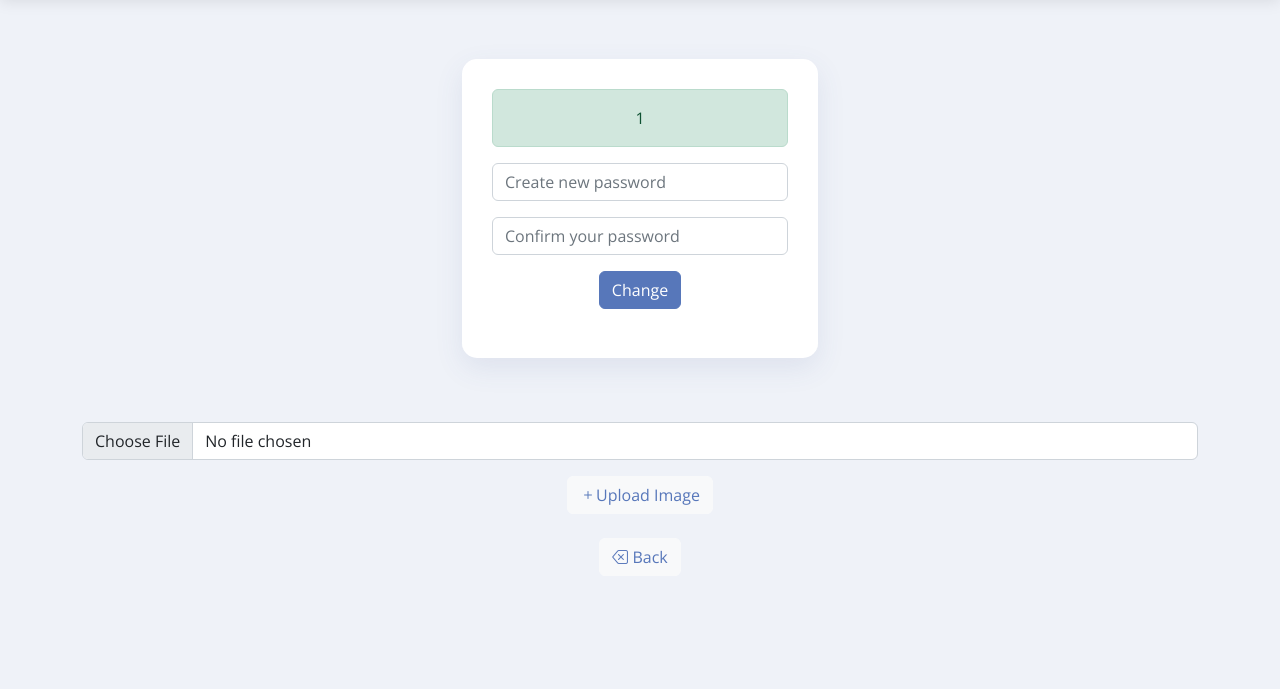
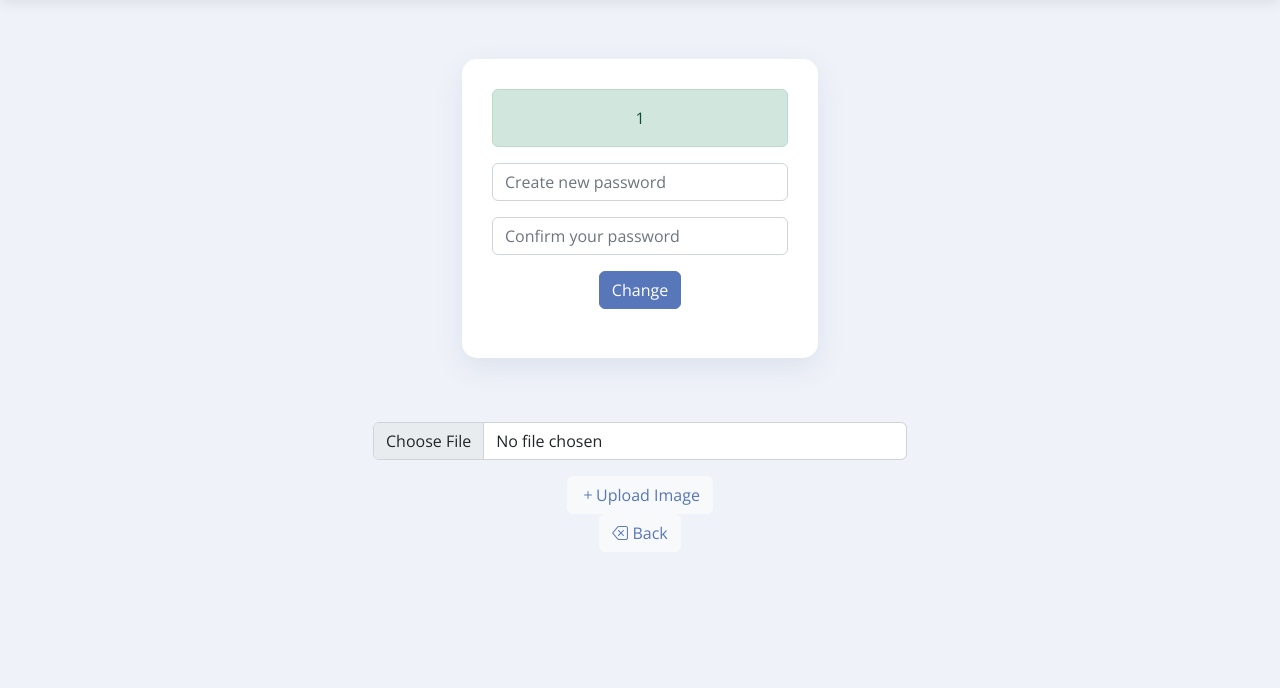
Before and after one commit to davgue77/project, a PHP site: page /projects/wde3/myprofile.php in a window 1280 px wide. Shown: the part 73-762 px from the top of the page. Run offline with PHP 8.4, Linux system fonts and the light colour scheme; a user stored in the database is signed in; data that the repository does not hold is empty.

Commit message:
Update myprofile.php

```diff
--- a/projects/wde3/myprofile.php
+++ b/projects/wde3/myprofile.php
@@ -157,7 +157,8 @@
         <div class="section-title text-center mb-60">
         <form action="upload.php" method="POST" enctype="multipart/form-data">
         <div class="form-group">
-          <div class="form-group">
+          <div class="form-group row center">
+          <div class="col-xs-2">
             <input class="form-control" type="hidden" name="oldimage" value="<?= $photo; ?>">
             <input class="form-control" type="file" name="image" class="custom-file">
           </div>
```
